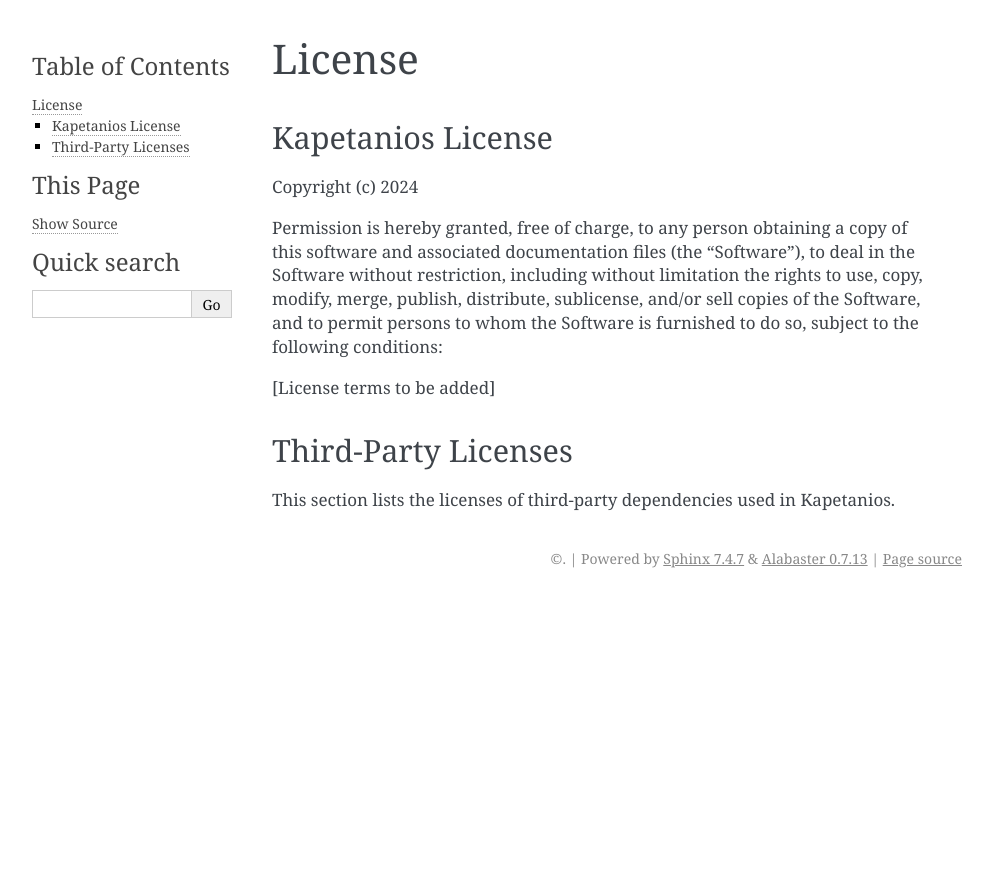
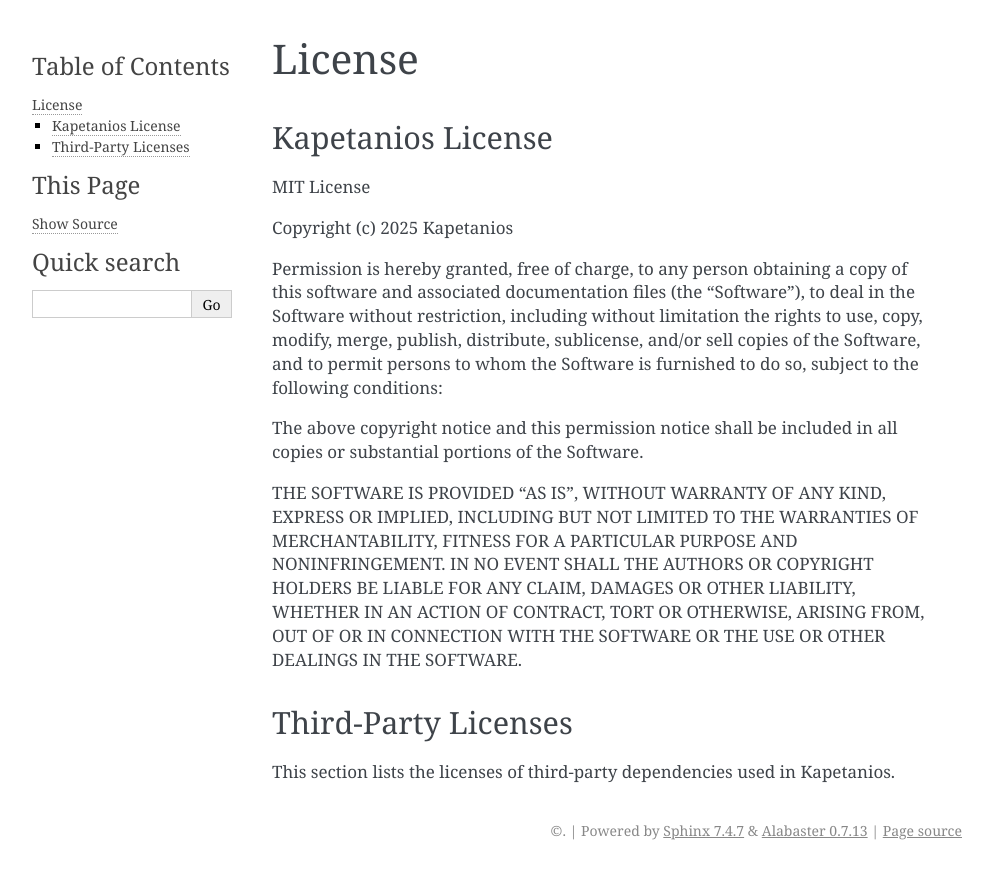
Before and after one commit to kptns/kapetanios, a Sphinx documentation site: the page built from docs/license.md, in a window 1280 px wide. Shown: the top 879 px of the page, without its empty margins (148-1141 px from the left). Built offline with Sphinx 7.4.7, drawn with Linux system fonts in a browser that asks for light colours; pages that are not in the unit, such as notebooks, are missing from menus.

Commit message:
docs: adding MIT license to the docs

```diff
--- a/docs/license.md
+++ b/docs/license.md
@@ -2,7 +2,9 @@
 
 ## Kapetanios License
 
-Copyright (c) 2024
+MIT License
+
+Copyright (c) 2025 Kapetanios
 
 Permission is hereby granted, free of charge, to any person obtaining a copy
 of this software and associated documentation files (the "Software"), to deal
@@ -11,7 +13,16 @@
 copies of the Software, and to permit persons to whom the Software is
 furnished to do so, subject to the following conditions:
 
-[License terms to be added]
+The above copyright notice and this permission notice shall be included in all
+copies or substantial portions of the Software.
+
+THE SOFTWARE IS PROVIDED "AS IS", WITHOUT WARRANTY OF ANY KIND, EXPRESS OR
+IMPLIED, INCLUDING BUT NOT LIMITED TO THE WARRANTIES OF MERCHANTABILITY,
+FITNESS FOR A PARTICULAR PURPOSE AND NONINFRINGEMENT. IN NO EVENT SHALL THE
+AUTHORS OR COPYRIGHT HOLDERS BE LIABLE FOR ANY CLAIM, DAMAGES OR OTHER
+LIABILITY, WHETHER IN AN ACTION OF CONTRACT, TORT OR OTHERWISE, ARISING FROM,
+OUT OF OR IN CONNECTION WITH THE SOFTWARE OR THE USE OR OTHER DEALINGS IN THE
+SOFTWARE.
 
 ## Third-Party Licenses
 
```
